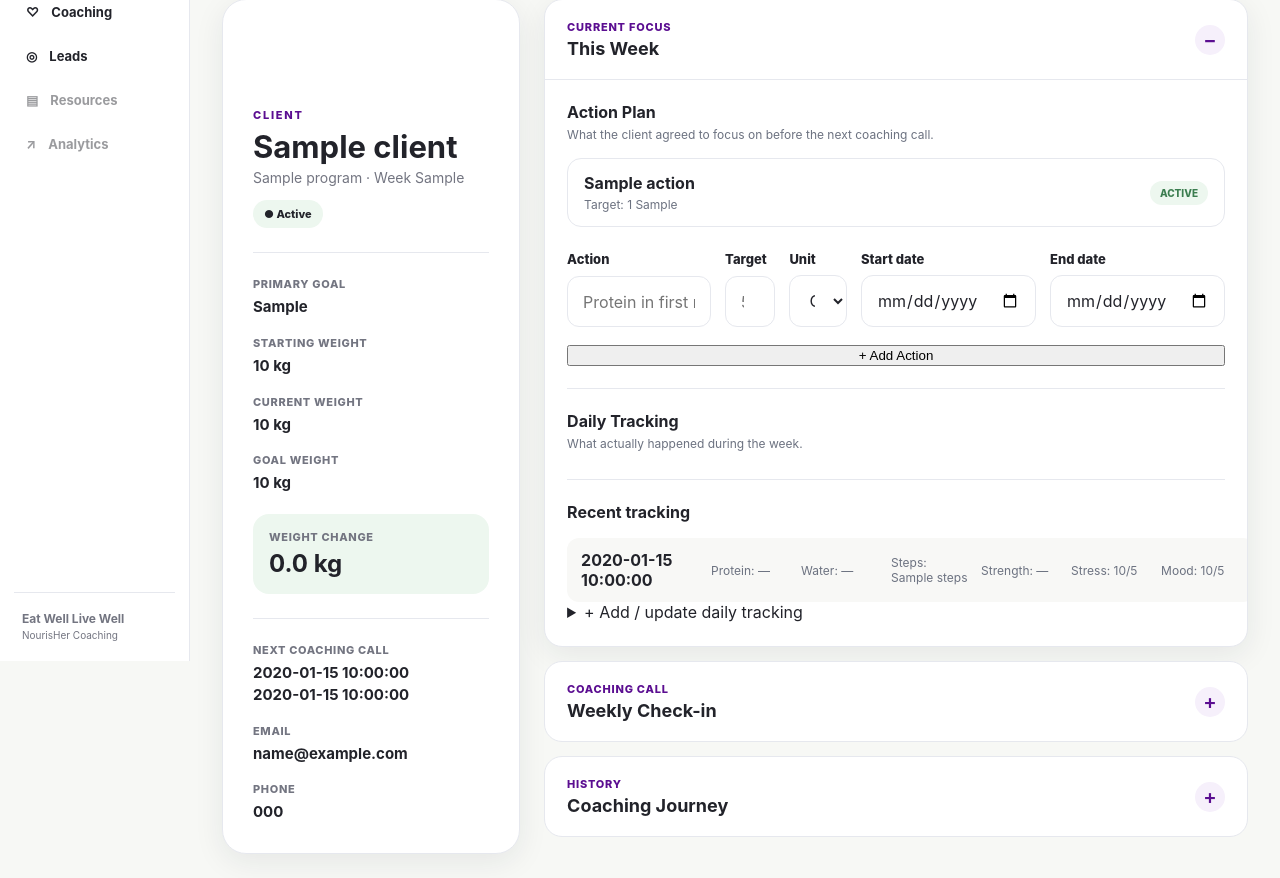
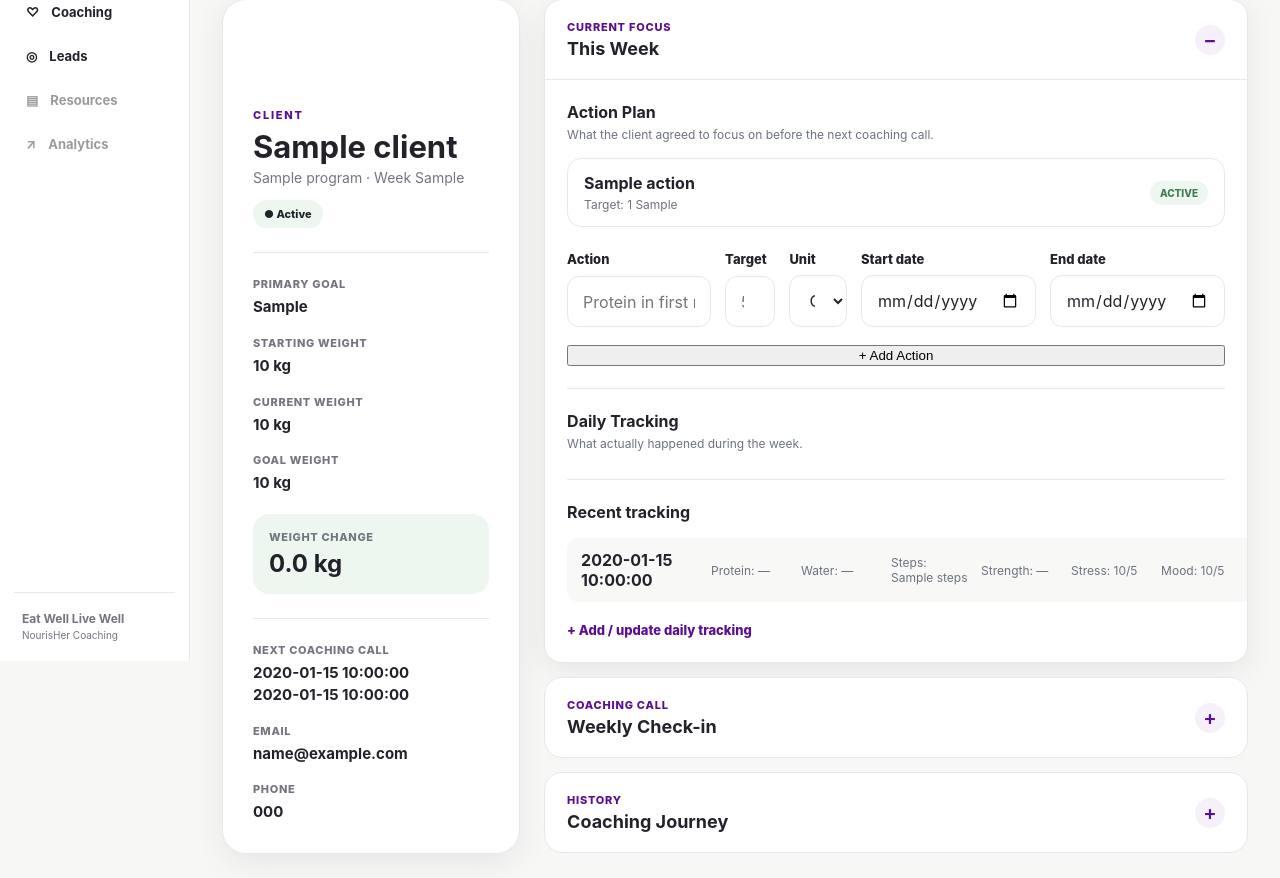
Before and after one commit to ramsparames/eatwelllivewell, a FastAPI app: template templates/client.html in a window 1280 px wide. Shown: the part 139-1017 px from the top of the page. Run offline with FastAPI, Linux system fonts and the light colour scheme; the template is opened without the code that fills it: most values are stand-ins (such as "Sample title", 1, 10 or a date in 2020); parts of the project's set-up code (start-up, migrations or seed data) failed here and were passed over.

Commit message:
Add styles for daily entry details in dashboard

```diff
--- a/static/dashboard.css
+++ b/static/dashboard.css
@@ -3451,3 +3451,27 @@ a.coach-home-stat:hover {
     color: var(--text-light);
     font-size: 12px;
 }
+.daily-entry-details {
+    margin-top: 20px;
+}
+
+.daily-entry-details > summary {
+    width: fit-content;
+
+    cursor: pointer;
+
+    color: var(--purple);
+
+    font-size: 13px;
+    font-weight: 800;
+
+    list-style: none;
+}
+
+.daily-entry-details > summary::-webkit-details-marker {
+    display: none;
+}
+
+.daily-entry-details[open] > summary {
+    margin-bottom: 18px;
+}
```
